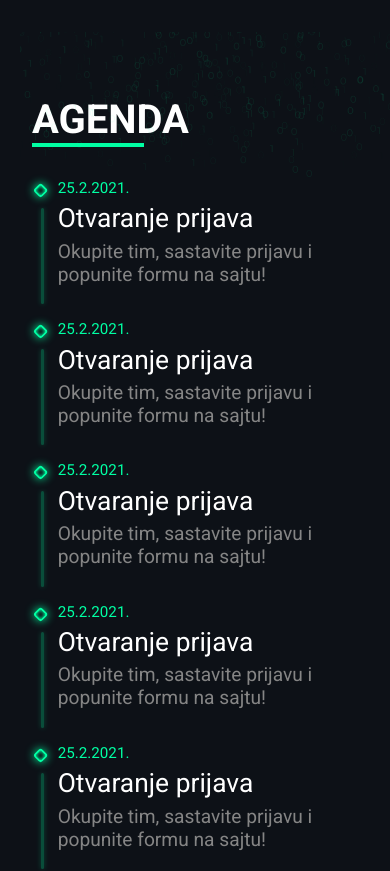
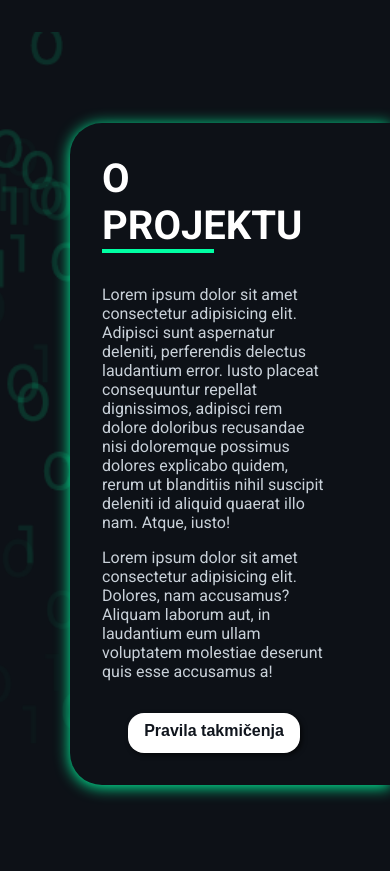
Before and after one commit to StefanJo3107/HZS-4.0-Site, a React (Create React App) app: page / in a window 390 px wide. Shown: the part 940-1811 px from the top of the page. Built offline with nearby package versions, Linux system fonts and the light colour scheme.

Commit message:
Zapocet o projektu container

```diff
--- a/package.json
+++ b/package.json
@@ -8,7 +8,7 @@
     "@testing-library/user-event": "^12.8.3",
     "file-loader": "^6.2.0",
     "framer-motion": "^4.1.17",
-    "node-sass": "^4.14.1",
+    "node-sass": "^6.0.1",
     "react": "^17.0.2",
     "react-countup": "^6.0.0",
     "react-dom": "^17.0.2",
--- /dev/null
+++ b/src/Components/OProjektu/OProjektu.jsx
@@ -0,0 +1,49 @@
+import React, {useState, useEffect} from 'react'
+import SectionTitle from '../Utilities/SectionTitle'
+import VisibilitySensor from "react-visibility-sensor";
+import CustomButton from '../Utilities/CustomButton'
+import './OProjektu.scss'
+import onesAndZeroes2 from "../../Assets/Images/pattern-brojevi.png"
+
+import {motion} from 'framer-motion';
+
+const OProjektu = () => {
+    const [oProjektuVisible, setOProjektuVisible] = useState(false)
+
+    useEffect(() => {
+        console.log(oProjektuVisible)
+    }, [oProjektuVisible])
+
+    return (
+        <VisibilitySensor
+            onChange={(isVisible) => {
+                if (isVisible && !oProjektuVisible) {
+                    setOProjektuVisible(true);
+                }
+                return;
+            }}
+            delayedCall
+        >
+            <motion.div className="o-projektu" animate={oProjektuVisible && { x: 0, opacity: 1 }}
+            // initial={{
+            // x: 100,
+            // opacity: 0,
+            // }}
+            transition={{ duration: 1 }}>
+                <div className="bg-image-o-projektu">
+                    <img src={onesAndZeroes2} alt="Jedinice i nule" />
+                </div>
+                <div className="o-projektu-wrapper">
+                    <SectionTitle>o projektu</SectionTitle>
+                    <div className="o-projektu-description">
+                    <p>Lorem ipsum dolor sit amet consectetur adipisicing elit. Adipisci sunt aspernatur deleniti, perferendis delectus laudantium error. Iusto placeat consequuntur repellat dignissimos, adipisci rem dolore doloribus recusandae nisi doloremque possimus dolores explicabo quidem, rerum ut blanditiis nihil suscipit deleniti id aliquid quaerat illo nam. Atque, iusto!</p>
+                    <p>Lorem ipsum dolor sit amet consectetur adipisicing elit. Dolores, nam accusamus? Aliquam laborum aut, in laudantium eum ullam voluptatem molestiae deserunt quis esse accusamus a!</p>
+                    </div>
+                    <CustomButton variant="tamna2">Pravila takmičenja</CustomButton>
+                </div>
+            </motion.div>
+        </VisibilitySensor>
+    )
+}
+
+export default OProjektu
--- /dev/null
+++ b/src/Components/OProjektu/OProjektu.scss
@@ -0,0 +1,38 @@
+@import "../../global.scss";
+
+.o-projektu {
+  background: $pozadina_tamna;
+  @include box-center($justify: flex-end);
+  .o-projektu-wrapper {
+    min-height: 60vh;
+    width: 60%;
+    min-width: 20rem;
+    border-bottom-left-radius: 2rem;
+    border-top-left-radius: 2rem;
+    box-shadow: 0 2px 15px $dugme_tamna;
+    padding: 4rem 10rem 4rem 4rem;
+    @include box-center($direction: column, $justify: space-between);
+    align-items: flex-start;
+    p {
+      color: $tekst_tamna;
+      margin-bottom: 1rem;
+    }
+    button {
+      margin-top: 1rem;
+    }
+  }
+  .bg-image-o-projektu {
+    width: 100vw;
+    height: 100vh;
+    img {
+      @include fit-image;
+    }
+  }
+}
+
+@media screen and (max-width: 1050px) {
+  .o-projektu-wrapper {
+    padding: 2rem 4rem 2rem 2rem !important;
+    width: 85% !important;
+  }
+}
--- a/src/Components/Utilities/CustomButton.jsx
+++ b/src/Components/Utilities/CustomButton.jsx
@@ -10,7 +10,7 @@ const CustomButton = (props) => {
   } else if (props.variant === "bela") {
     buttonStyle = { color: "#fff", backgroundColor: "#795298" };
   } else if (props.variant === "tamna2") {
-    buttonStyle = { color: "#10151d", backgroundColor: "#c9d1d9" };
+    buttonStyle = { color: "#10151d", backgroundColor: "#fff" };
   }
   return (
     <motion.button
--- a/src/Pages/Home.jsx
+++ b/src/Pages/Home.jsx
@@ -4,41 +4,43 @@ import PodsetnikPrijave from "../Components/PodsetnikPrijave/PodsetnikPrijave";
 import Hero from "./../Components/Hero/Hero";
 import Agenda from "./../Components/Agenda/Agenda";
 import Footer from "../Components/Footer/Footer";
+import OProjektu from "../Components/OProjektu/OProjektu"
 
 const Home = () => {
-    const oProjektu = useRef();
-    const radionice = useRef();
-    const agenda = useRef();
-    const faq = useRef();
-    const iskustva = useRef();
-    const tim = useRef();
-    const partneri = useRef();
+    const oProjektuSection = useRef();
+    const radioniceSection = useRef();
+    const agendaSection = useRef();
+    const faqSection = useRef();
+    const iskustvaSection = useRef();
+    const timSection = useRef();
+    const partneriSection = useRef();
 
     return (
         <>
             <Navbar
                 sections={[
-                    oProjektu,
-                    radionice,
-                    agenda,
-                    faq,
-                    iskustva,
-                    tim,
-                    partneri,
+                    oProjektuSection,
+                    radioniceSection,
+                    agendaSection,
+                    faqSection,
+                    iskustvaSection,
+                    timSection,
+                    partneriSection,
                 ]}
             />
             <Hero />
-            <Agenda section={agenda} />
+            <OProjektu />
+            <Agenda section={agendaSection} />
             <PodsetnikPrijave />
             <Footer
                 sections={[
-                    oProjektu,
-                    radionice,
-                    agenda,
-                    faq,
-                    iskustva,
-                    tim,
-                    partneri,
+                    oProjektuSection,
+                    radioniceSection,
+                    agendaSection,
+                    faqSection,
+                    iskustvaSection,
+                    timSection,
+                    partneriSection,
                 ]}
             />
         </>
```
Also changed, not shown: src/Assets/Images/pattern-brojevi.png (added), 1 other file (tests, documents, lock files or other folders).
